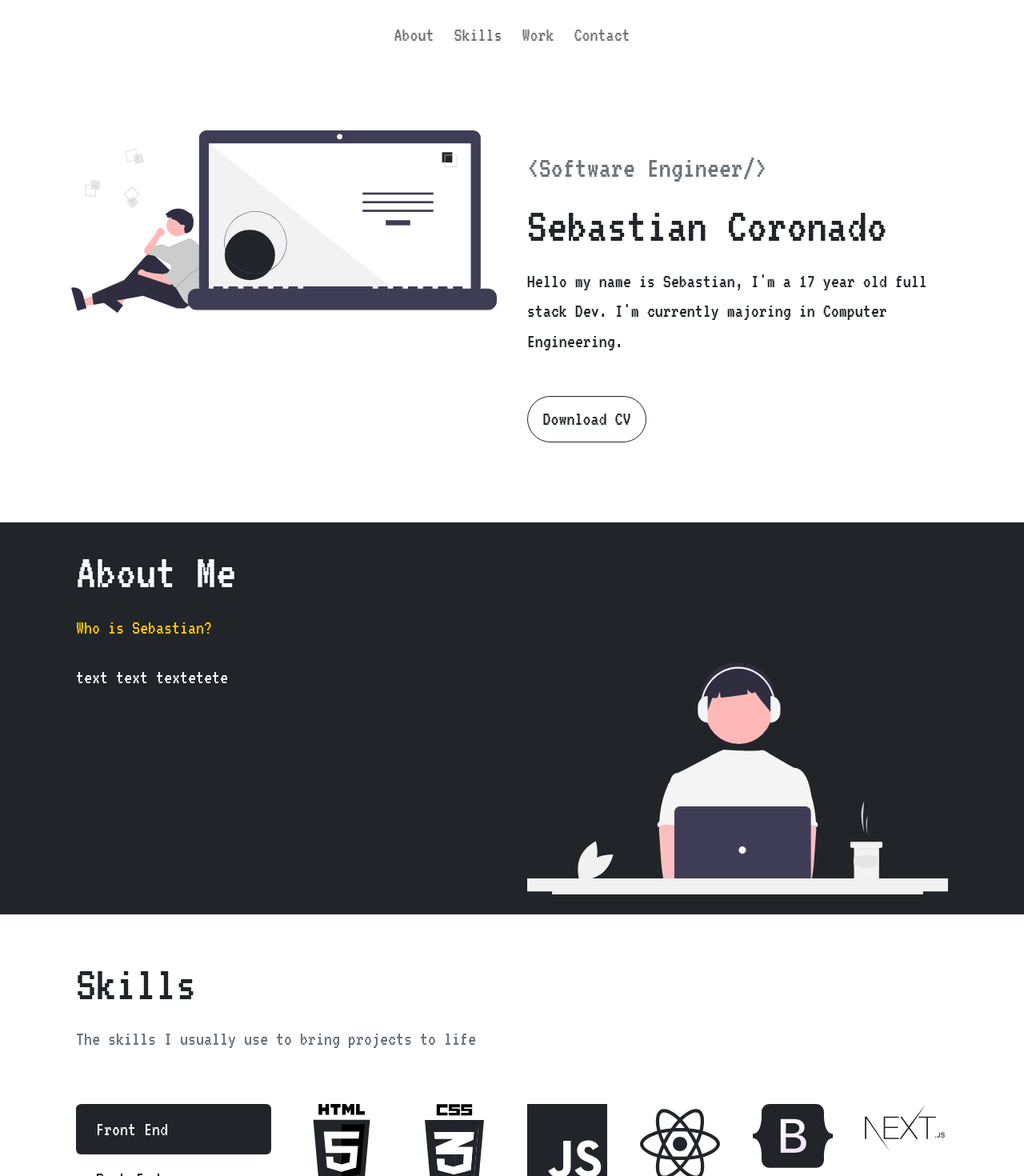
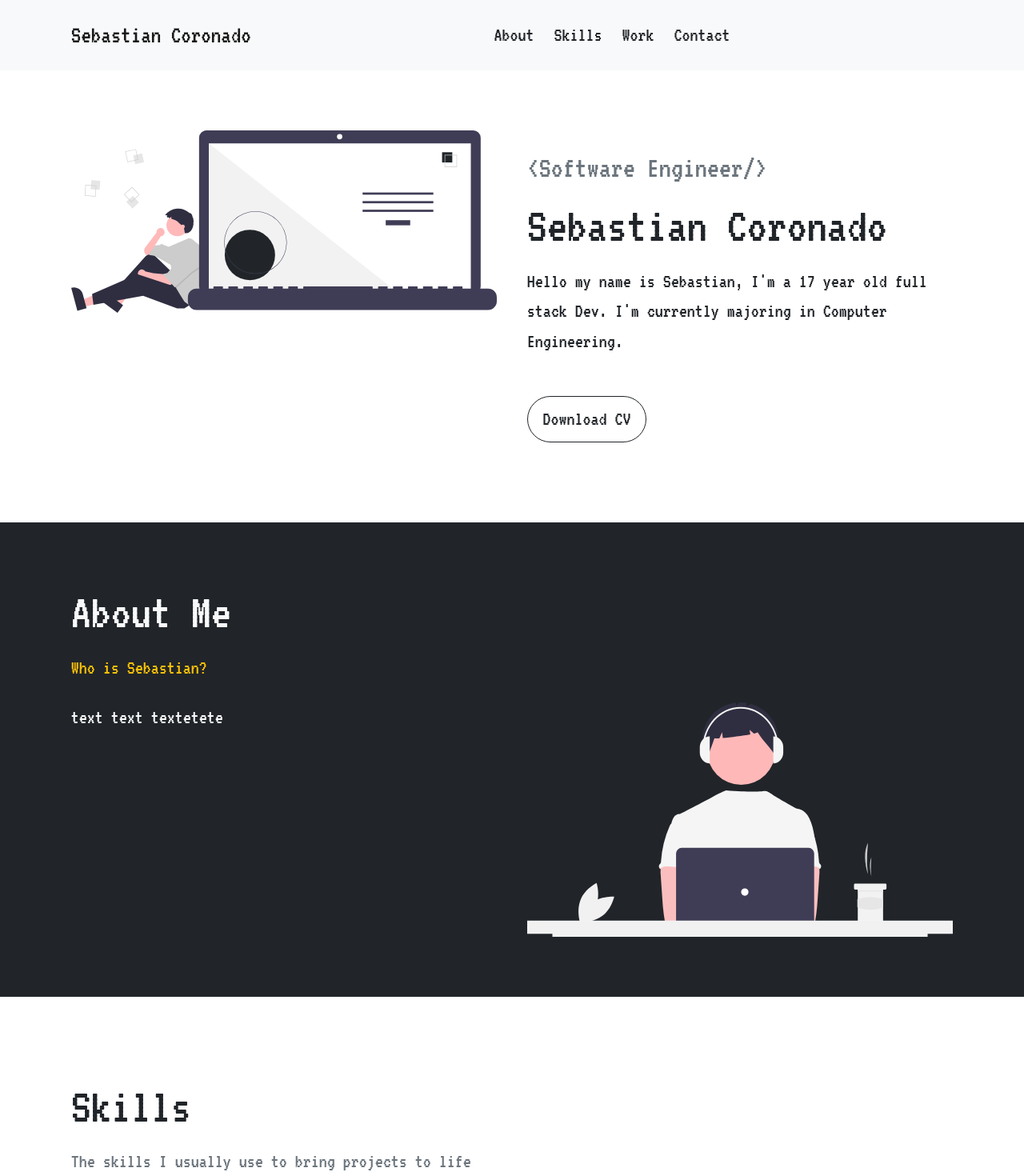
Before and after one commit to coronado03/personal-portfolio, a Next.js app: page / in a window 1280 px wide. Shown: the top 1470 px of the page at 80% size. Built offline with nearby package versions, Linux system fonts and the light colour scheme.

Commit message:
Changed Navbar

```diff
--- a/components/about.js
+++ b/components/about.js
@@ -4,7 +4,7 @@ export default function About() {
   return (
     <>
       <Container fluid id="about" className="mt-3 bg-dark">
-        <Container className="animated-section p-3">
+        <Container className="animated-section py-5">
           <Row>
             <h1 className="text-light">About Me</h1>
           </Row>
--- a/components/contact.js
+++ b/components/contact.js
@@ -3,7 +3,7 @@ import { Container, Button, Row, Form } from "react-bootstrap";
 export default function Contact() {
   return (
     <>
-      <Container fluid id="about" className="mt-3 bg-dark">
+      <Container fluid id="contact" className="mt-3 bg-dark">
         <Container className="animated-section p-3">
           <Row>
             <h1 className="text-light">Contact</h1>
--- a/components/main.js
+++ b/components/main.js
@@ -3,7 +3,7 @@ import { Container, Button, Image, Row, Col } from "react-bootstrap";
 export default function Hero() {
   return (
     <>
-      <Container className="animated-section pb-5">
+      <Container className="animated-section py-5">
         <Row>
           <Col md={6} className="d-none d-lg-block">
             <Image className="align-self-end"
--- a/components/navbar.js
+++ b/components/navbar.js
@@ -2,15 +2,27 @@ import { Navbar, Nav, Container } from "react-bootstrap";
 
 export default function Navigation() {
   return (
-    <Navbar variant="light" className="fs-3" expand="lg">
-      <Container className="mb-5">
+    <Navbar
+      sticky="top"
+      bg="light"
+      variant="light"
+      className="fs-3"
+      expand="lg"
+    >
+
+      <Container>
+
         <Navbar.Toggle aria-controls="basic-navbar-nav" />
         <Navbar.Collapse id="basic-navbar-nav">
+          <Nav class>
+            <Navbar.Brand href="#">Sebastian Coronado</Navbar.Brand>
+          </Nav>
+
           <Nav className="mx-auto">
-            <Nav.Link href="#about">About</Nav.Link>
-            <Nav.Link href="#skills">Skills</Nav.Link>
-            <Nav.Link href="#work">Work</Nav.Link>
-            <Nav.Link href="#contact">Contact</Nav.Link>
+            <Nav.Link classname="links" href="#about">About</Nav.Link>
+            <Nav.Link classname="links" href="#skills">Skills</Nav.Link>
+            <Nav.Link classname="links" href="#work">Work</Nav.Link>
+            <Nav.Link classname="links" href="#contact">Contact</Nav.Link>
           </Nav>
         </Navbar.Collapse>
       </Container>
--- a/components/skills.js
+++ b/components/skills.js
@@ -4,7 +4,7 @@ export default function Skills() {
   return (
     <>
       <Container fluid id="skills" className="mt-3">
-        <Container className="animated-section p-3">
+        <Container className="animated-section py-5">
           <Row>
             <h1>Skills</h1>
           </Row>
--- a/components/work.js
+++ b/components/work.js
@@ -14,7 +14,7 @@ import Link from "next/link";
 export default function Work() {
   return (
     <>
-      <Container id="work" className="animated-section my-5">
+      <Container id="work" className="animated-section py-5">
         <Row>
           <h1>Work</h1>
         </Row>
--- a/styles/main.css
+++ b/styles/main.css
@@ -41,3 +41,11 @@
 .nav-pills .nav-link.active, .nav-pills .show>.nav-link {
     background-color: #212529;
 }
+
+.navbar-light .navbar-nav .nav-link {
+    color: #212529;
+}
+
+.navbar-light .navbar-nav .nav-link.active, .navbar-light .navbar-nav .show>.nav-link {
+    color: #ffc107;
+}
```
